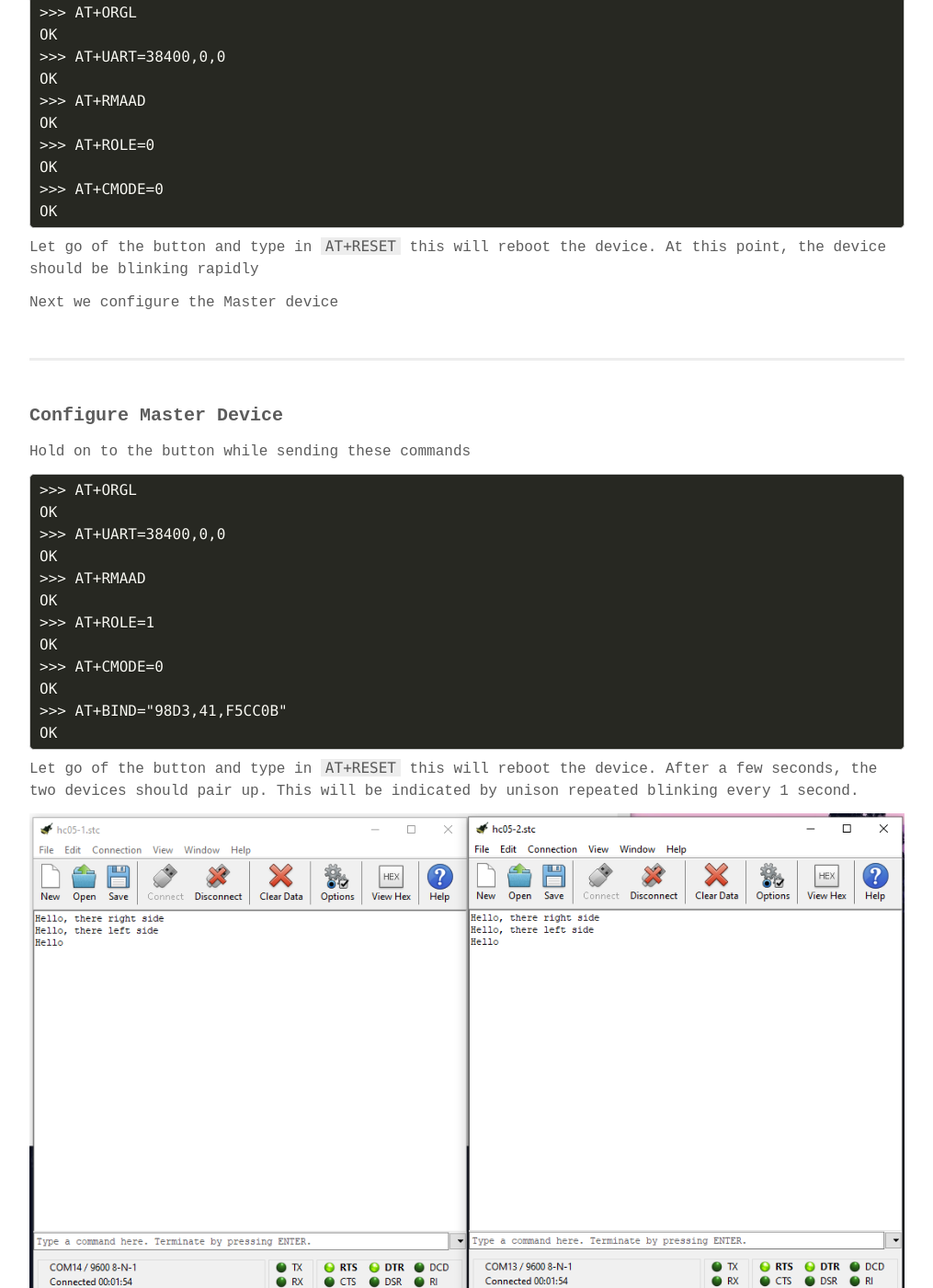
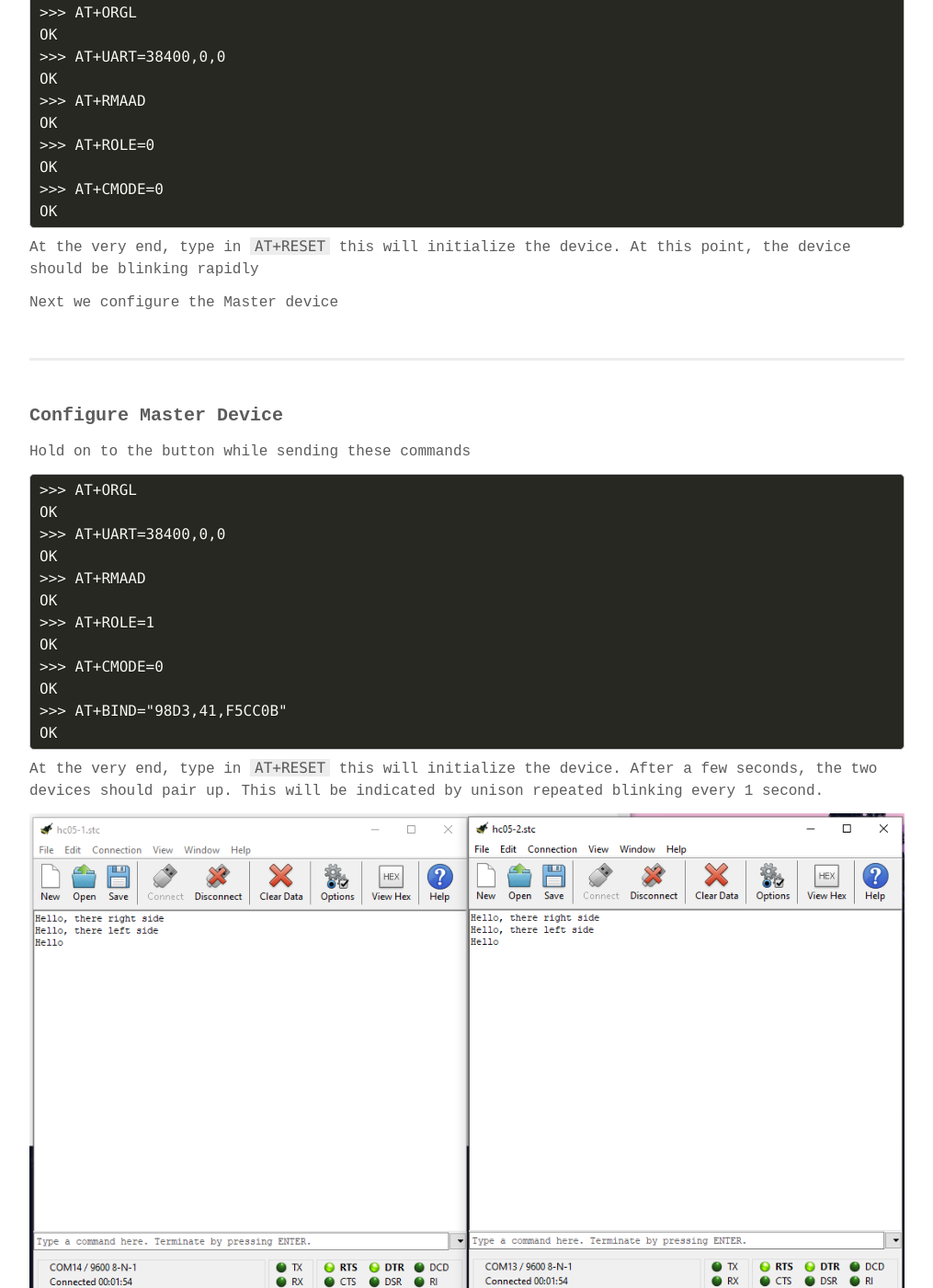
Before and after one commit to hshah89/hshah89.github.io, a Jekyll site: the page built from _posts/2020-01-25-hc-05.md, in a window 1280 px wide and 1400 px high, scrolled down 3945 px. Shown: the whole window at 92% size, without its empty margins (132-1147 px from the left). Built offline with Jekyll 4.4.1, drawn with Linux system fonts in a browser that asks for light colours; some web fonts are replaced.

Commit message:
Revert "Update 2020-01-25-hc-05.md"
This reverts commit 059b2edc1a82789dd85470963dc779d73b97d897.

````diff
--- a/_posts/2020-01-25-hc-05.md
+++ b/_posts/2020-01-25-hc-05.md
@@ -154,7 +154,7 @@ OK
 OK
 ```
 
-Let go of the button and type in `AT+RESET` this will reboot the device. At this point, the device should be blinking rapidly
+At the very end, type in `AT+RESET` this will initialize the device. At this point, the device should be blinking rapidly
 
 Next we configure the Master device
 
@@ -178,7 +178,7 @@ OK
 >>> AT+BIND="98D3,41,F5CC0B"
 OK
 ```
-Let go of the button and type in `AT+RESET` this will reboot the device. After a few seconds, the two devices should pair up. This will be indicated by unison repeated blinking every 1 second.
+At the very end, type in `AT+RESET` this will initialize the device. After a few seconds, the two devices should pair up. This will be indicated by unison repeated blinking every 1 second.
 
 
 <img src="{{ "/images/hc_05/final.png" | prepend: site.baseurl }}" align="middle">
````
